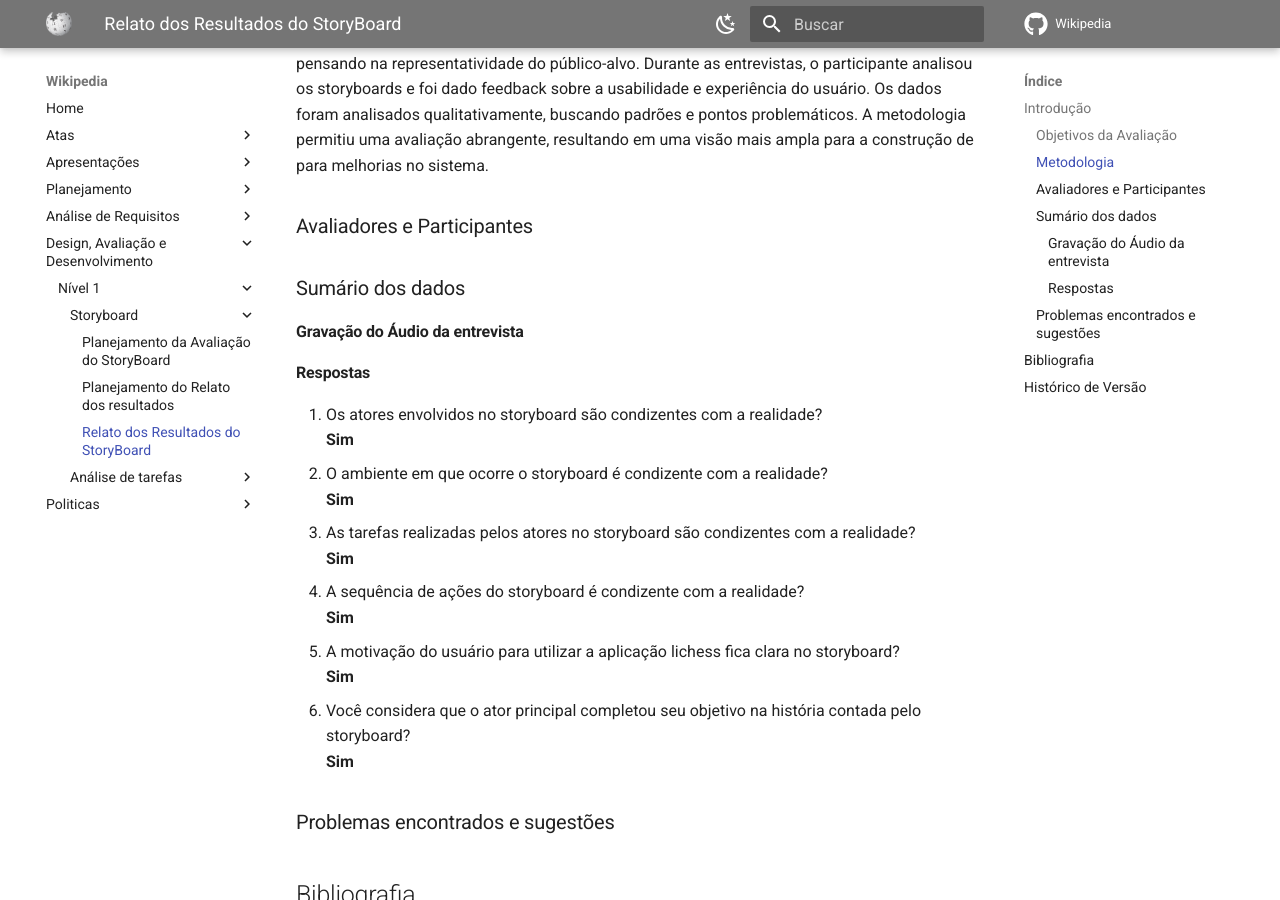
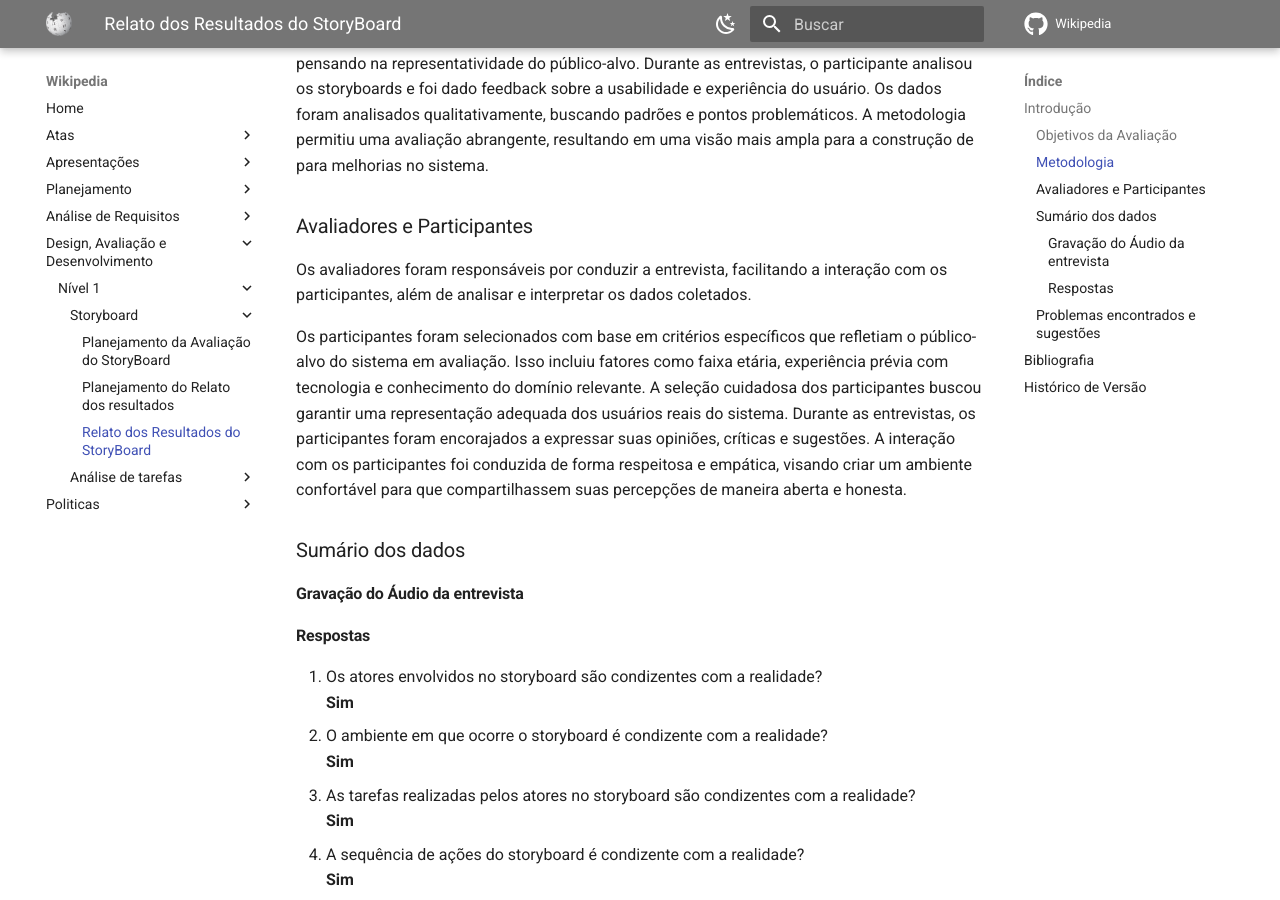
Before and after one commit to Interacao-Humano-Computador/2023.1-Wikipedia, an MkDocs documentation site: the page built from docs/design-avaliacao-desenvolvimento/nivel1/storyboard/relatoDosResultadosStoryBoard.md, in a window 1280 px wide and 900 px high, scrolled down 835 px. Built offline with MkDocs 1.6.1 and Material for MkDocs 9.7.7, drawn with Linux system fonts in a browser that asks for light colours; comment, search, counter and statistics services are not loaded.

Commit message:
adicionando avaliadores e participantes

```diff
--- a/docs/design-avaliacao-desenvolvimento/nivel1/storyboard/relatoDosResultadosStoryBoard.md
+++ b/docs/design-avaliacao-desenvolvimento/nivel1/storyboard/relatoDosResultadosStoryBoard.md
@@ -21,6 +21,9 @@
 Usamos a metodologia de entrevista seguindo o [planejamento](relatoDosResultadosStoryBoard.md). O participante foi escolhido pensando na representatividade do público-alvo. Durante as entrevistas, o participante analisou os storyboards e foi dado feedback sobre a usabilidade e experiência do usuário. Os dados foram analisados qualitativamente, buscando padrões e pontos problemáticos. A metodologia permitiu uma avaliação abrangente, resultando em uma visão mais ampla para a construção de para melhorias no sistema.
 
 ### Avaliadores e Participantes
+Os avaliadores foram responsáveis por conduzir a entrevista, facilitando a interação com os participantes, além de analisar e interpretar os dados coletados.
+
+Os participantes foram selecionados com base em critérios específicos que refletiam o público-alvo do sistema em avaliação. Isso incluiu fatores como faixa etária, experiência prévia com tecnologia e conhecimento do domínio relevante. A seleção cuidadosa dos participantes buscou garantir uma representação adequada dos usuários reais do sistema. Durante as entrevistas, os participantes foram encorajados a expressar suas opiniões, críticas e sugestões. A interação com os participantes foi conduzida de forma respeitosa e empática, visando criar um ambiente confortável para que compartilhassem suas percepções de maneira aberta e honesta.
 
 ### Sumário dos dados
 
```
